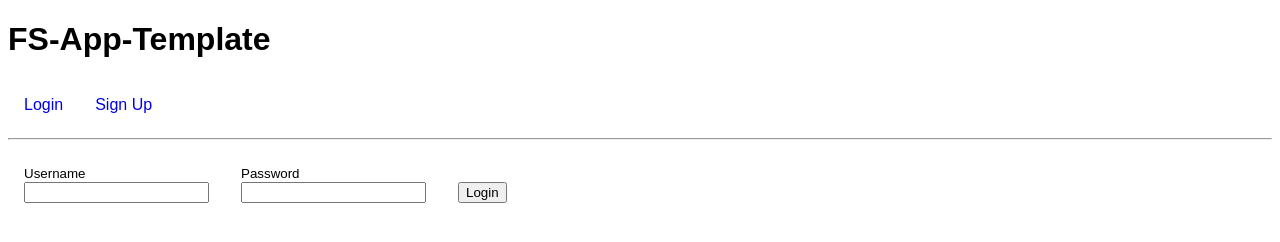
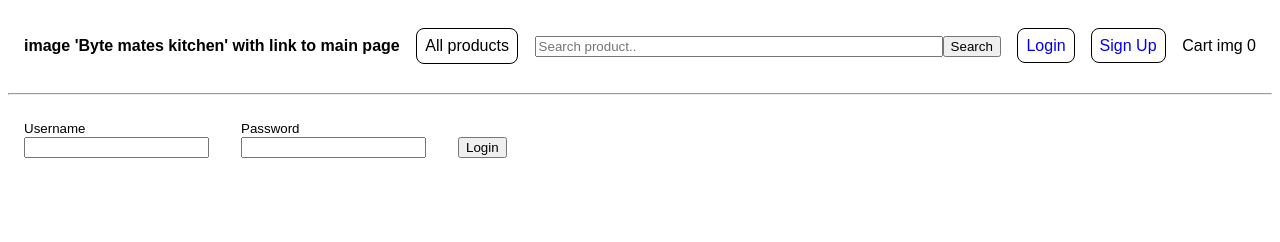
Before and after one commit to aacheng2000/Byte-Mates-Kitchen, a React app: page / in a window 1280 px wide. Built offline with nearby package versions, Linux system fonts and the light colour scheme.

Commit message:
part of navBar

```diff
--- a/client/components/Navbar.js
+++ b/client/components/Navbar.js
@@ -5,23 +5,40 @@ import {logout} from '../store'
 
 const Navbar = ({handleClick, isLoggedIn}) => (
   <div>
-    <h1>FS-App-Template</h1>
     <nav>
+      <h4 className='image-with-link-to-main-page'>
+        image 'Byte mates kitchen' with link to main page
+      </h4>
+      <div className='nav-btn' id='all-products'>
+        All products
+      </div>
+      <div className='search-bar'>
+      <input
+            type="text"
+            id="header-search"
+            placeholder="Search product.."
+            name="s"
+        />
+        <button type="submit">Search</button>
+      </div>
+      <div className='logged-or-not'>
         {isLoggedIn ? (
-        <div>
+          <div id='logged-nav'>
             {/* The navbar will show these links after you log in */}
-          <Link to="/home">Home</Link>
-          <a href="#" onClick={handleClick}>
-            Logout
-          </a>
+            <Link className='nav-btn' to="/home">Home</Link>
+            <a className='nav-btn' href="#" onClick={handleClick}>Logout</a>
           </div>
         ) : (
-        <div>
+          <div id='unlogged-nav'>
             {/* The navbar will show these links before you log in */}
-          <Link to="/login">Login</Link>
-          <Link to="/signup">Sign Up</Link>
+            <Link className='nav-btn' to="/login">Login</Link>
+            <Link className='nav-btn' to="/signup">Sign Up</Link>
           </div>
         )}
+      </div>
+      <div>
+        Cart img 0
+      </div>
     </nav>
     <hr />
   </div>
--- a/public/style.css
+++ b/public/style.css
@@ -10,12 +10,33 @@ label {
   display: block;
 }
 
-nav a {
-  display: inline-block;
+nav {
+  display: flex;
   margin: 1em;
+  justify-content: space-between;
+  align-items: baseline;
 }
 
 form div {
   margin: 1em;
   display: inline-block;
 }
+
+.all-products {
+
+}
+
+.nav-btn {
+  margin: 0.5rem;
+  border: 1px solid black;
+  border-radius: 0.5rem;
+  padding: 0.5rem;
+}
+
+#header-search {
+  width: 50vh;
+}
+
+#unlogged-nav a {
+
+}
```
Lines whose indentation alone changed are shown as unchanged.
